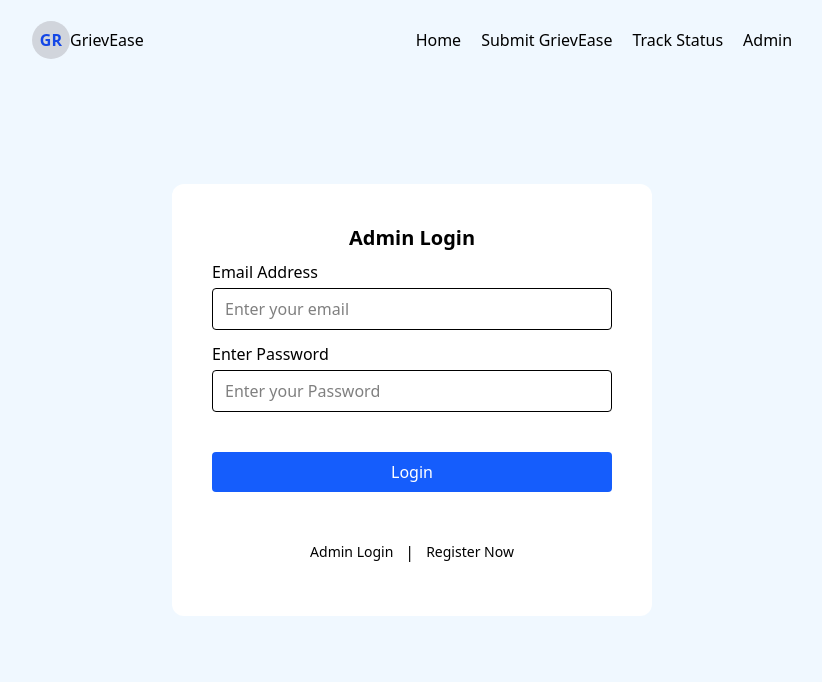
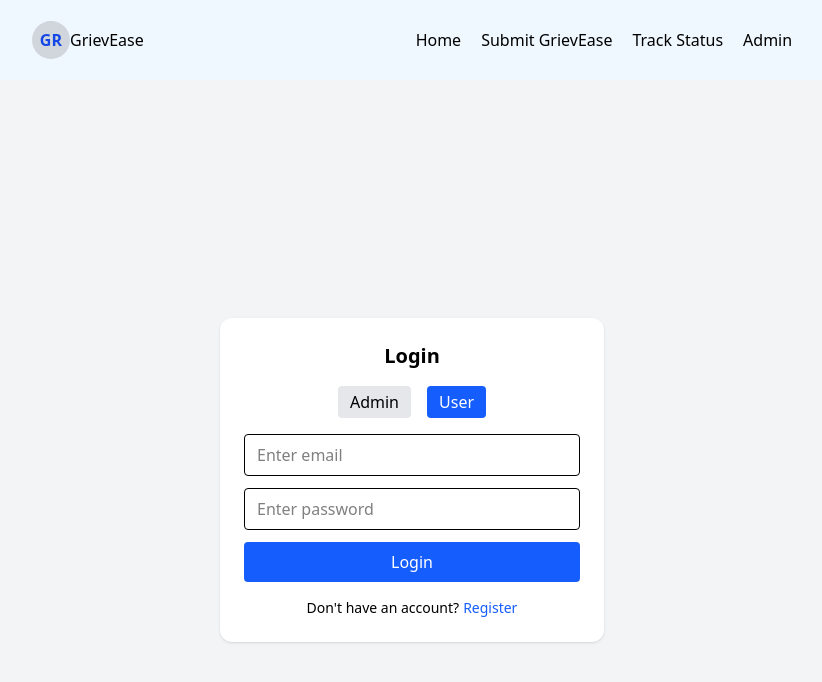
Before and after one commit to dikumardi/GrievEase, a React (Vite) app: page /admin in a window 1280 px wide. Shown: the top 682 px of the page, without its empty margins (228-1050 px from the left). Built offline with nearby package versions, Linux system fonts and the light colour scheme.

Commit message:
feat: implement auth page with login/register toggle and add footer section to landing page

```diff
--- a/src/pages/Admin.jsx
+++ b/src/pages/Admin.jsx
@@ -1,73 +1,127 @@
-import React, { useState } from 'react'
+import React, { useState } from "react";
 
-const Admin = ({handleLogin}) => {
+const Admin = ({ handleLogin }) => {
+  const [isLogin, setIsLogin] = useState(true);
+  const [role, setRole] = useState("user");
 
-  const [email, setemail] = useState('');
-  const [password, setpassword] = useState('');
+  const [formData, setFormData] = useState({
+    name: "",
+    email: "",
+    password: "",
+  });
 
-  const userhandler= (e)=>{
+  const handleChange = (e) => {
+    setFormData({
+      ...formData,
+      [e.target.name]: e.target.value,
+    });
+  };
+
+  const handleSubmit = (e) => {
     e.preventDefault();
 
-    handleLogin(email,password);
-
-    setemail("")
-    setpassword("")
+    if (isLogin) {
+      // LOGIN
+      handleLogin(formData.email, formData.password);
+    } else {
+      // REGISTER (dummy for now)
+      alert(`${role} registered successfully`);
+      setIsLogin(true);
     }
 
+    setFormData({ name: "", email: "", password: "" });
+  };
+
   return (
-    <>
-    <div className='absolute top-1/2 left-1/2 -translate-x-1/2 -translate-y-1/2 '>
+    <div className="min-h-screen flex items-center justify-center bg-gray-100">
 
-    <div className="bg-white w-75 p-10 lg:w-120 rounded-xl absolute top-1/2 left-1/2 -translate-x-1/2 -translate-y-1/2">
+      <div className="bg-white w-80 lg:w-96 p-6 rounded-xl shadow">
 
-  <form className="space-y-3 "
-  onSubmit={(e)=>{userhandler(e)}}>
+        <h2 className="text-xl font-bold text-center mb-4">
+          {isLogin ? "Login" : "Register"}
+        </h2>
 
+        {/* Role Selection */}
+        <div className="flex justify-center gap-4 mb-4">
+          <button
+            onClick={() => setRole("admin")}
+            className={`px-3 py-1 rounded ${
+              role === "admin" ? "bg-blue-600 text-white" : "bg-gray-200"
+            }`}
+          >
+            Admin
+          </button>
 
-    <h3 className=' font-bold text-xl mb-2 text-center'>Admin Login</h3>
+          <button
+            onClick={() => setRole("user")}
+            className={`px-3 py-1 rounded ${
+              role === "user" ? "bg-blue-600 text-white" : "bg-gray-200"
+            }`}
+          >
+            User
+          </button>
+        </div>
+
+        <form onSubmit={handleSubmit} className="space-y-3">
+
+          {/* Name (only for register) */}
+          {!isLogin && (
+            <input
+              type="text"
+              name="name"
+              value={formData.name}
+              onChange={handleChange}
+              placeholder="Enter your name"
+              className="w-full border px-3 py-2 rounded"
+              required
+            />
+          )}
 
           {/* Email */}
-
-            <label className="block font-medium mb-1">Email Address</label>
           <input
             type="email"
-              value={email}
-              onChange={(e)=>{setemail(e.target.value)}}
-              placeholder="Enter your email"
-              className="w-full border rounded px-3 py-2 focus:outline-none focus:ring-2 focus:ring-blue-400"
+            name="email"
+            value={formData.email}
+            onChange={handleChange}
+            placeholder="Enter email"
+            className="w-full border px-3 py-2 rounded"
+            required
           />
 
           {/* Password */}
-          <div>
-            <label className="block font-medium mb-1">Enter Password </label>
           <input
-              type="tel"
-              value={password}
-              onChange={(e)=>{setpassword(e.target.value)}}
-              placeholder="Enter your Password "
-              className="w-full border rounded px-3 py-2 focus:outline-none focus:ring-2 focus:ring-blue-400"
+            type="password"
+            name="password"
+            value={formData.password}
+            onChange={handleChange}
+            placeholder="Enter password"
+            className="w-full border px-3 py-2 rounded"
+            required
           />
-          </div>
 
-
-
-
-          {/* Submit Button */}
+          {/* Submit */}
           <button
             type="submit"
-            className="w-full bg-blue-600 text-white py-2 rounded hover:bg-blue-700 transition mt-7"
+            className="w-full bg-blue-600 text-white py-2 rounded"
           >
-            Login
+            {isLogin ? "Login" : "Register"}
           </button>
-<div className="flex items-center justify-center gap-3  p-3 rounded-2xl mt-6">
-   <div className="whitespace-nowrap cursor-pointer active:scale-95 text-sm">Admin Login</div> |
-   <div className="whitespace-nowrap cursor-pointer active:scale-95 text-sm ">Register Now</div>
-   </div>
         </form>
+
+        {/* Toggle */}
+        <div className="text-center mt-4 text-sm">
+          {isLogin ? "Don't have an account?" : "Already have an account?"}
+
+          <span
+            onClick={() => setIsLogin(!isLogin)}
+            className="text-blue-600 cursor-pointer ml-1"
+          >
+            {isLogin ? "Register" : "Login"}
+          </span>
         </div>
       </div>
-    </>
-  )
-}
+    </div>
+  );
+};
 
-export default Admin
+export default Admin;
--- a/src/pages/HeroSection.jsx
+++ b/src/pages/HeroSection.jsx
@@ -6,20 +6,21 @@ const HeroSection = () => {
   return (
     <>
       {/* HERO SECTION */}
-      <section className="px-6 py-12 max-w-7xl mx-auto">
-        <div className="flex flex-col-reverse lg:flex-row items-center gap-10">
+      <section className="px-6 py-16 bg-gradient-to-br from-blue-50 via-white to-blue-100">
+        <div className="max-w-7xl mx-auto flex flex-col-reverse lg:flex-row items-center gap-12">
 
-          {/* LEFT CONTENT */}
+          {/* LEFT */}
           <div className="flex-1 text-center lg:text-left">
-            <span className="inline-block text-blue-600 bg-blue-100 rounded-full px-4 py-1 text-sm mb-4">
-              Introducing the New System
+
+            <span className="inline-block text-blue-700 bg-blue-200 rounded-full px-4 py-1 text-sm mb-4">
+              🚀 Introducing the New System
             </span>
 
-            <h1 className="font-bold text-3xl sm:text-4xl lg:text-5xl mb-4 leading-tight">
-              Hostel GrievEase
+            <h1 className="font-bold text-4xl sm:text-5xl lg:text-6xl mb-4 leading-tight text-gray-900">
+              Hostel <span className="text-blue-600">GrievEase</span>
             </h1>
 
-            <p className="text-gray-500 mb-6 text-sm sm:text-base">
+            <p className="text-gray-600 mb-6 text-sm sm:text-base max-w-md mx-auto lg:mx-0">
               A simple, intuitive system for hostel residents to report
               and track the status of their grievances efficiently.
             </p>
@@ -29,7 +30,7 @@ const HeroSection = () => {
             </div>
           </div>
 
-          {/* RIGHT CONTENT */}
+          {/* RIGHT */}
           <div className="flex-1 w-full">
             <RightSectionContent />
           </div>
@@ -37,11 +38,11 @@ const HeroSection = () => {
         </div>
       </section>
 
-      {/* HOW IT WORKS SECTION */}
-      <section className="bg-gray-50 px-6 py-16">
+      {/* HOW IT WORKS */}
+      <section className="px-6 py-16 bg-white">
         <div className="max-w-6xl mx-auto text-center">
 
-          <h2 className="text-2xl sm:text-3xl font-semibold mb-6">
+          <h2 className="text-3xl font-bold mb-4 text-gray-900">
             How it works
           </h2>
 
@@ -51,23 +52,32 @@ const HeroSection = () => {
 
           <div className="grid gap-8 sm:grid-cols-2 lg:grid-cols-3">
 
-            <div className="p-6 bg-white rounded-xl shadow-sm hover:shadow-md transition">
-              <h3 className="font-semibold text-lg mb-2">Submit a Grievance</h3>
-              <p className="text-gray-500 text-sm">
+            {/* CARD 1 */}
+            <div className="p-6 bg-blue-50 border border-blue-100 rounded-xl hover:shadow-lg hover:-translate-y-1 transition">
+              <h3 className="font-semibold text-lg mb-2 text-blue-700">
+                Submit a Grievance
+              </h3>
+              <p className="text-gray-600 text-sm">
                 Easily raise issues through a simple and user-friendly interface.
               </p>
             </div>
 
-            <div className="p-6 bg-white rounded-xl shadow-sm hover:shadow-md transition">
-              <h3 className="font-semibold text-lg mb-2">Track Status</h3>
-              <p className="text-gray-500 text-sm">
+            {/* CARD 2 */}
+            <div className="p-6 bg-purple-50 border border-purple-100 rounded-xl hover:shadow-lg hover:-translate-y-1 transition">
+              <h3 className="font-semibold text-lg mb-2 text-purple-700">
+                Track Status
+              </h3>
+              <p className="text-gray-600 text-sm">
                 Stay updated with real-time progress of your complaints.
               </p>
             </div>
 
-            <div className="p-6 bg-white rounded-xl shadow-sm hover:shadow-md transition">
-              <h3 className="font-semibold text-lg mb-2">Get Resolution</h3>
-              <p className="text-gray-500 text-sm">
+            {/* CARD 3 */}
+            <div className="p-6 bg-green-50 border border-green-100 rounded-xl hover:shadow-lg hover:-translate-y-1 transition">
+              <h3 className="font-semibold text-lg mb-2 text-green-700">
+                Get Resolution
+              </h3>
+              <p className="text-gray-600 text-sm">
                 Receive timely solutions and ensure accountability.
               </p>
             </div>
@@ -76,6 +86,45 @@ const HeroSection = () => {
 
         </div>
       </section>
+
+      {/* FOOTER */}
+      <footer className="bg-gray-900 text-gray-300 px-6 py-10">
+        <div className="max-w-7xl mx-auto grid gap-8 md:grid-cols-3">
+
+          {/* Brand */}
+          <div>
+            <h3 className="text-xl font-bold text-white mb-2">
+              GrievEase
+            </h3>
+            <p className="text-sm text-gray-400">
+              Simplifying hostel grievance management with transparency and efficiency.
+            </p>
+          </div>
+
+          {/* Links */}
+          <div>
+            <h4 className="text-white font-semibold mb-2">Quick Links</h4>
+            <ul className="space-y-1 text-sm">
+              <li className="hover:text-white cursor-pointer">Home</li>
+              <li className="hover:text-white cursor-pointer">Submit Grievance</li>
+              <li className="hover:text-white cursor-pointer">Track Status</li>
+            </ul>
+          </div>
+
+          {/* Contact */}
+          <div>
+            <h4 className="text-white font-semibold mb-2">Contact</h4>
+            <p className="text-sm text-gray-400">support@grievease.com</p>
+            <p className="text-sm text-gray-400">+91 XXXXX XXXXX</p>
+          </div>
+
+        </div>
+
+        {/* Bottom */}
+        <div className="text-center text-sm text-gray-500 mt-8 border-t border-gray-700 pt-4">
+          © {new Date().getFullYear()} GrievEase. All rights reserved.
+        </div>
+      </footer>
     </>
   )
 }
```
Lines whose indentation alone changed are shown as unchanged.
